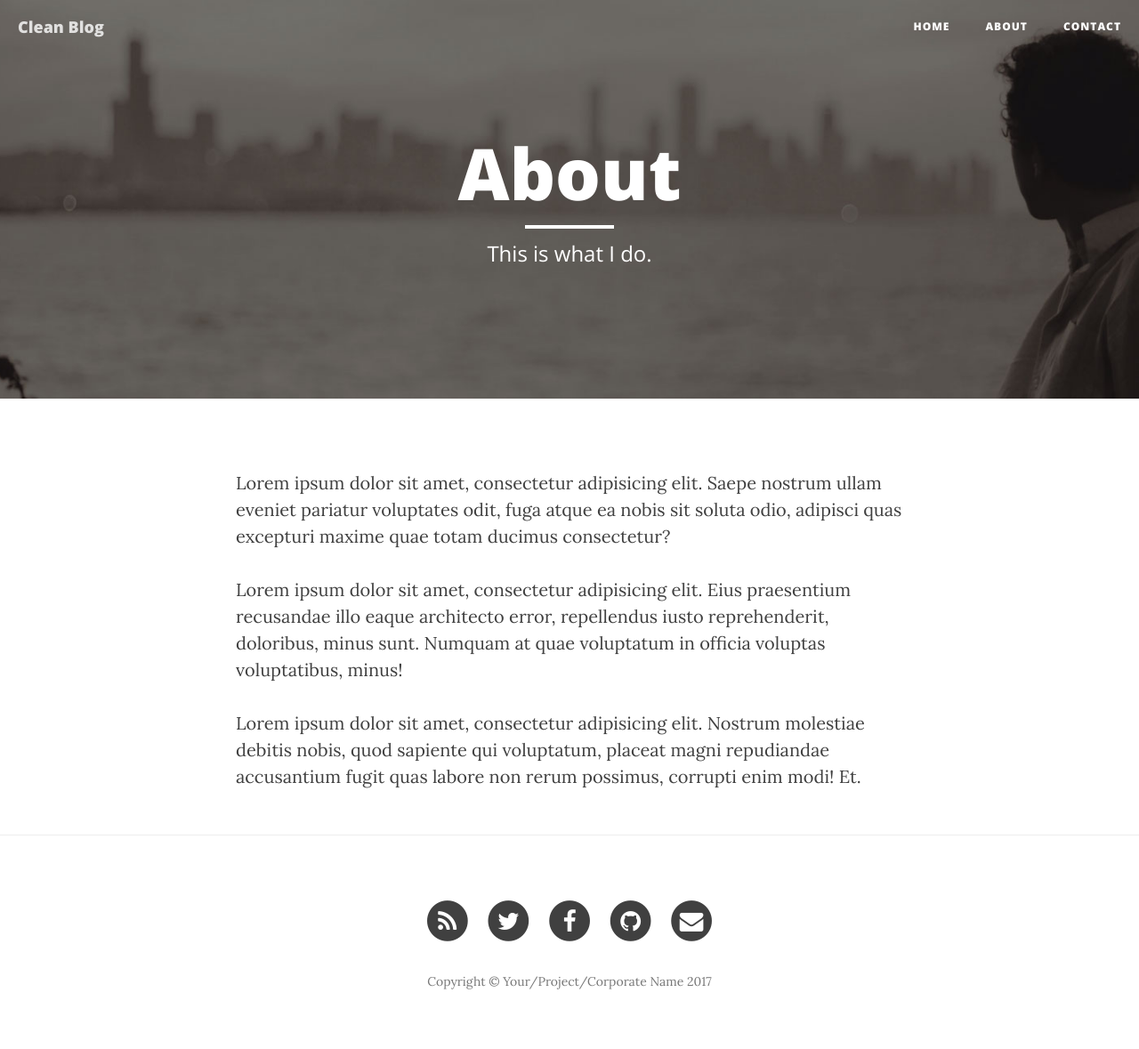
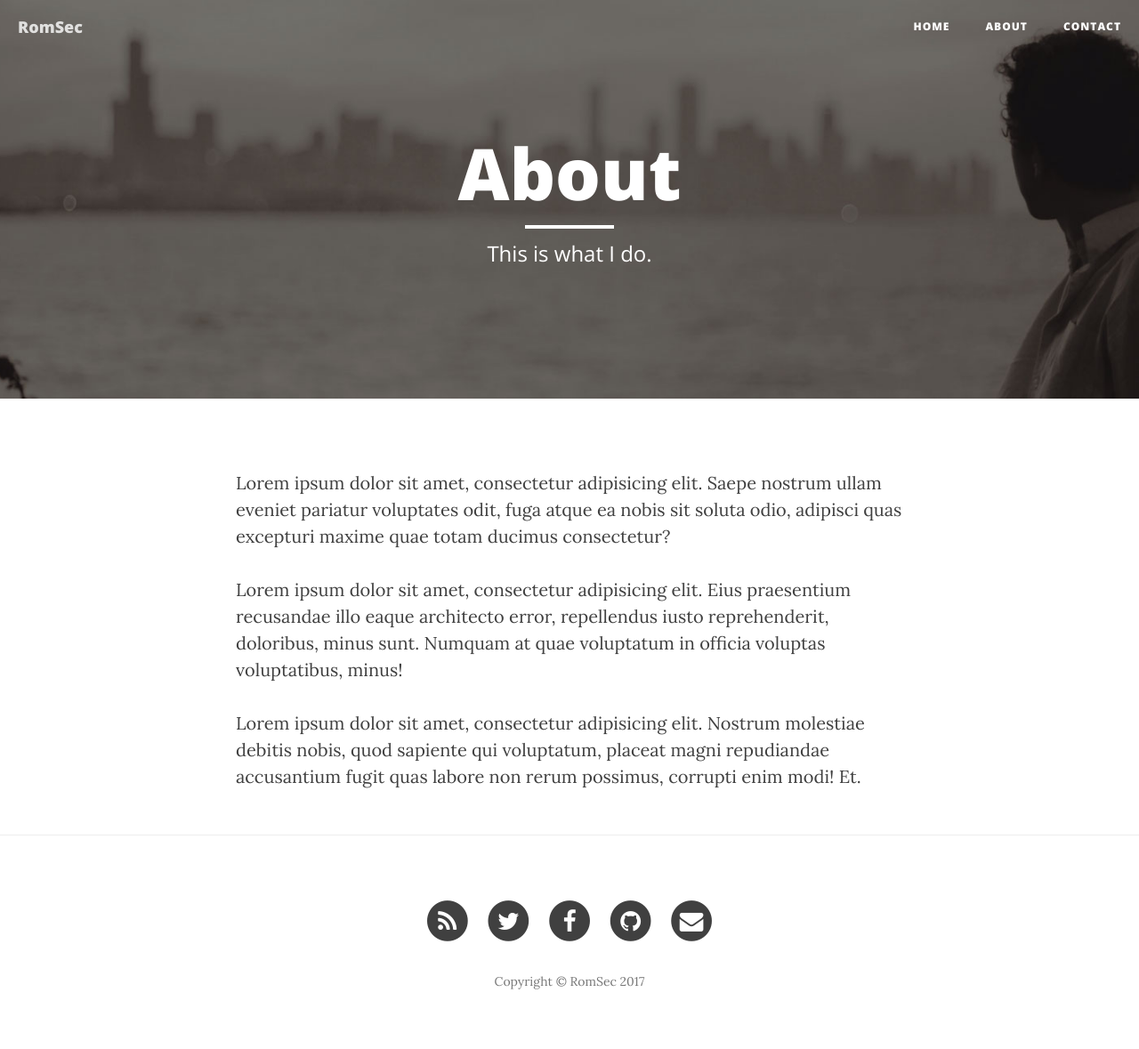
Before and after one commit to RomSec/RomSec.github.io, a Jekyll site: the page built from about.html, in a window 1280 px wide. Shown: the whole page at 89% size. Built offline with Jekyll 4.4.1, drawn with Linux system fonts in a browser that asks for light colours; nearby versions of some CDN libraries.

Commit message:
Create _config.yml

```diff
--- a/_config.yml
+++ b/_config.yml
@@ -1,13 +1,13 @@
 # Site settings
-title: Clean Blog
+title: RomSec
 header-img: img/home-bg.jpg
-email: your-email@yourdomain.com
-copyright_name: Your/Project/Corporate Name
-description: "Write your site description here. It will be used as your sites meta description as well!"
-baseurl: "/startbootstrap-clean-blog-jekyll"
-url: "http://yourdomain.com"
-twitter_username: SBootstrap
-github_username:  davidtmiller
+email: romsec@protonmail.com
+copyright_name: RomSec
+description: "Here"
+baseurl: ""
+url: "http://romcybersec.com"
+twitter_username: r0msec
+github_username:  romsec
 facebook_username:  StartBootstrap
 email_username:  your-email@yourdomain.com
 
```
